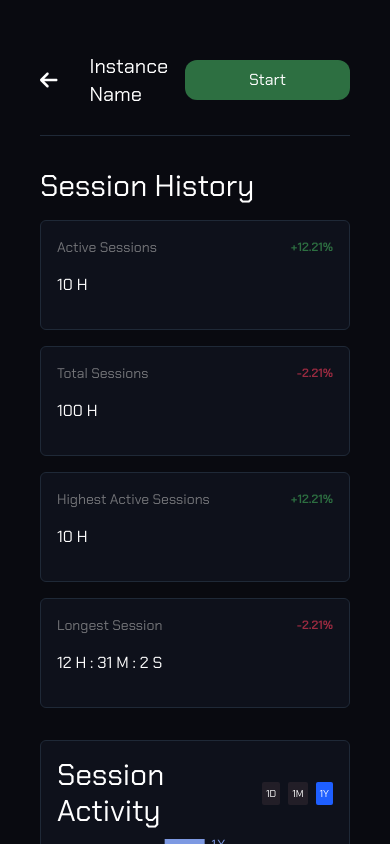
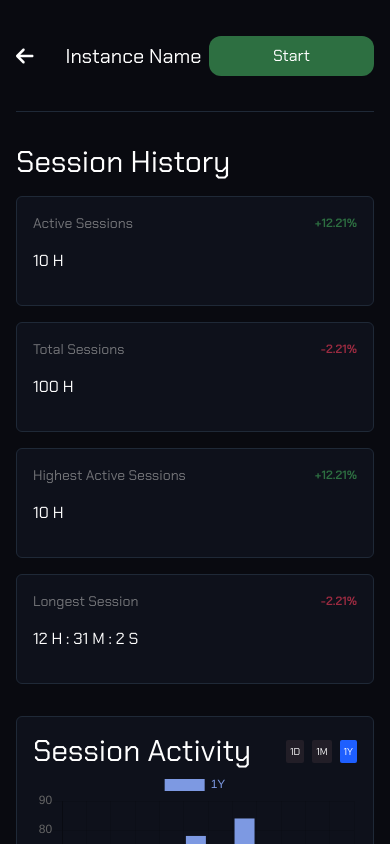
Before and after one commit to geekysam7/sentinel, a Next.js app: page / in a window 390 px wide. Shown: the top 844 px of the page. Built offline with nearby package versions, Linux system fonts and the light colour scheme.

Commit message:
update padding for mobile

```diff
--- a/pages/index.tsx
+++ b/pages/index.tsx
@@ -29,7 +29,7 @@ export default function Home() {
 
   return (
     <main
-      className={`w-screen min-h-screen bg-mainBg text-white flex flex-col items-center p-10 ${chakraPetch.className}`}
+      className={`w-screen min-h-screen bg-mainBg text-white flex flex-col items-center p-4 sm:p-10 ${chakraPetch.className}`}
     >
       <Heading />
       <div className="w-full flex flex-col xl:flex-row justify-between">
```
